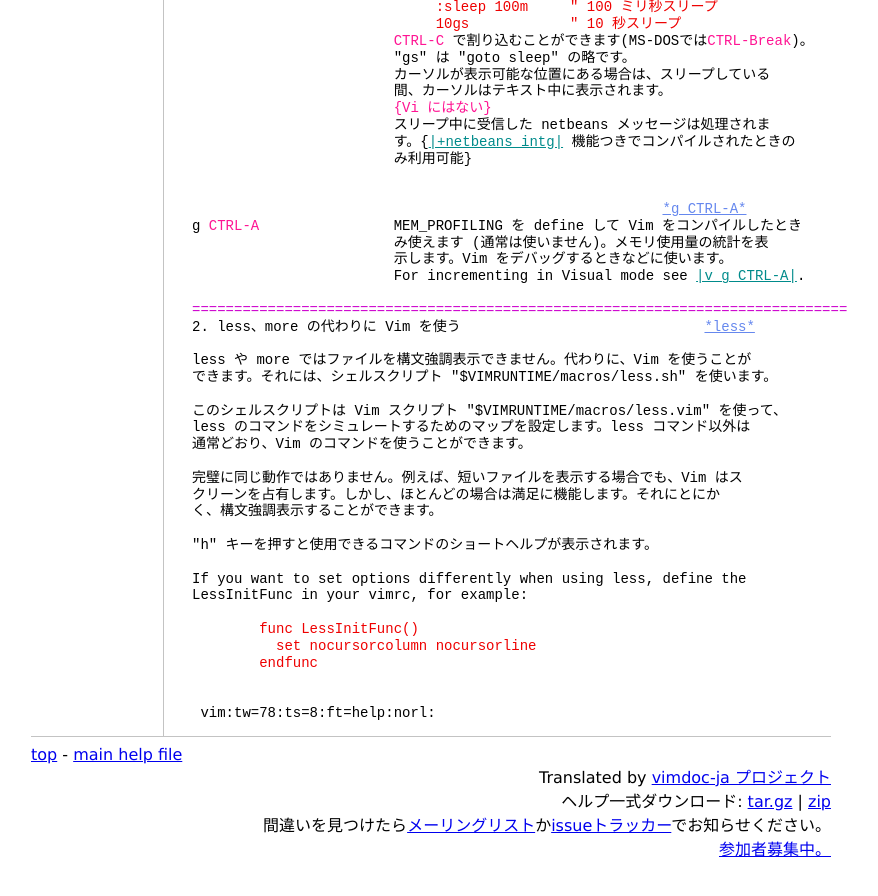
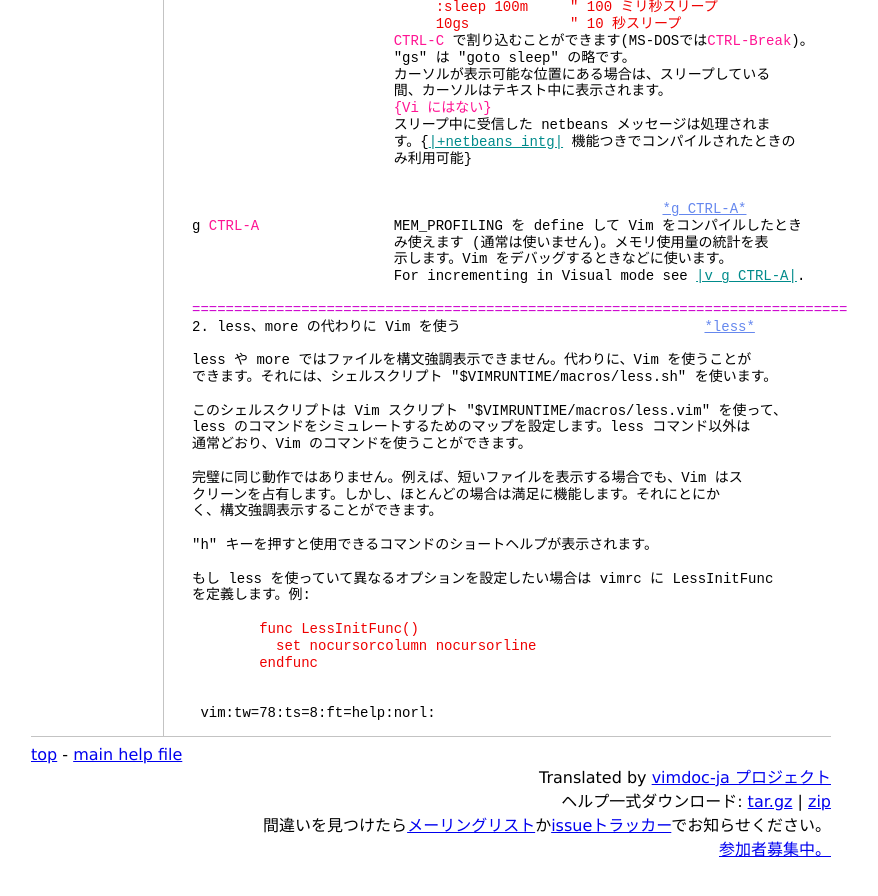
Before and after one commit to vim-jp/vimdoc-ja, a Jekyll site: the page built from various.html, in a window 1280 px wide and 900 px high, scrolled down 10836 px. Shown: the top 896 px of the window, without its empty margins (209-1087 px from the left). Built offline with Jekyll 4.4.1, drawn with Linux system fonts in a browser that asks for light colours; nearby versions of some CDN libraries; Markdown is read by kramdown in place of the engine named in the settings; comment, search, counter and statistics services are not loaded.

Commit message:
Deployed vim-jp/vimdoc-ja@378af2879e72a772dc1cb51d5e3458ba19a34585 by ixeris.kaoriya.net

```diff
--- a/various.html
+++ b/various.html
@@ -670,8 +670,8 @@
 <br>
 &quot;h&quot; キーを押すと使用できるコマンドのショートヘルプが表示されます。<br>
 <br>
-If you want to set options differently when using less, define the<br>
-LessInitFunc in your vimrc, for example:<br>
+もし less を使っていて異なるオプションを設定したい場合は vimrc に LessInitFunc<br>
+を定義します。例:<br>
 <br>
 <div class="helpExample">&nbsp;&nbsp;&nbsp;&nbsp;&nbsp;&nbsp;&nbsp;&nbsp;func LessInitFunc()<br>
 &nbsp;&nbsp;&nbsp;&nbsp;&nbsp;&nbsp;&nbsp;&nbsp;&nbsp;&nbsp;set nocursorcolumn nocursorline<br>
```
